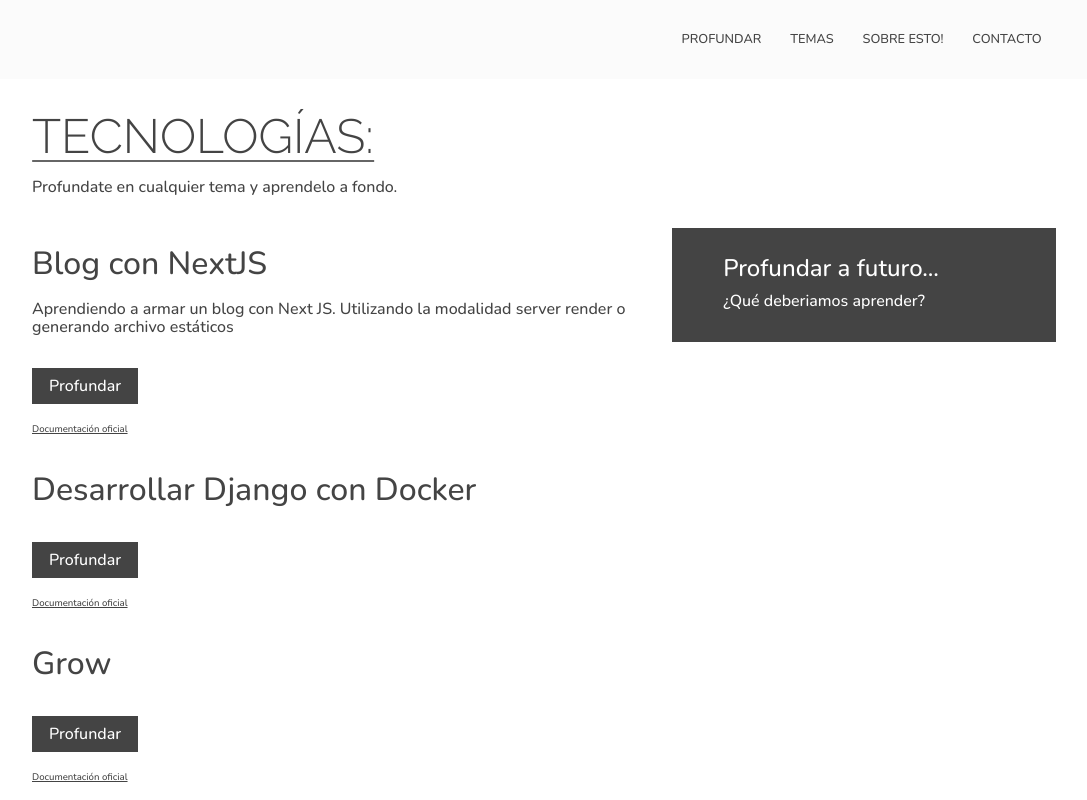
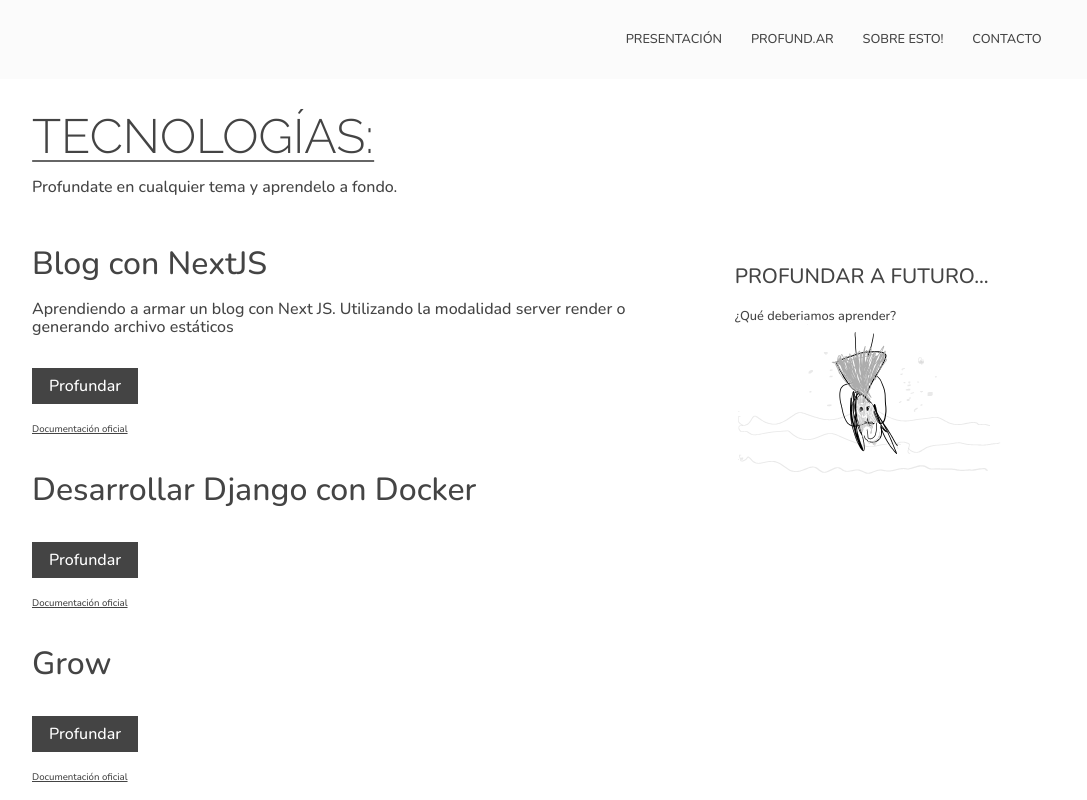
Before and after one commit to cocodelacueva/profundar, a Next.js app: page /posts in a window 1280 px wide. Shown: the top 800 px of the page, without its empty margins (96-1183 px from the left). Built offline with nearby package versions, Linux system fonts and the light colour scheme.

Commit message:
agregue un dibujito y corregi varios estilos

```diff
--- a/components/footer.js
+++ b/components/footer.js
@@ -5,11 +5,11 @@
     return (
         <footer className={styles.main_footer}>
             <nav className={styles.nav_footer}>
-                <Link href="/inicio">
+                <Link href="/">
                     <a>Presentación</a>
                 </Link>
-                <Link href="/tecnologias">
-                    <a>Tecnologías</a>
+                <Link href="/posts">
+                    <a>Profund<span className="dot_decoration"></span>ar</a>
                 </Link>
 
                 <a href='https://github.com/cocodelacueva/profundar' target="_blank">Sobre esto</a>
--- a/components/header.js
+++ b/components/header.js
@@ -6,10 +6,10 @@
         <header className={styles.main_header}>
             <nav className={styles.main_nav}>
                 <Link href="/">
-                    <a>Profund<span></span>ar</a>
+                    <a>Presentación</a>
                 </Link>
-                <Link href="/temas">
-                    <a>Temas</a>
+                <Link href="/posts">
+                    <a>Profund<span className="dot_decoration"></span>ar</a>
                 </Link>
 
                 <a href='https://github.com/cocodelacueva/profundar' target="_blank">Sobre esto!</a>
--- a/components/styles/Footer.module.css
+++ b/components/styles/Footer.module.css
@@ -9,10 +9,13 @@
 .nav_footer {
     margin: 0 auto 2rem;
     max-width: 768px;
-    display: flex;
-    justify-content: space-around;
     text-transform: uppercase;
     font-size: .8rem;
+}
+
+.nav_footer a {
+    display: block;
+    margin: 1rem 0;
 }
 
 .nav_footer a:hover {
@@ -24,3 +27,10 @@
     text-align: center;
     font-family: var(--font_primary);
 }
+
+@media (min-width: 768px) {
+    .nav_footer {
+        display: flex;
+        justify-content: space-around;
+    }
+}
--- a/components/styles/Header.module.css
+++ b/components/styles/Header.module.css
@@ -21,4 +21,19 @@
     margin: .9rem;
     text-transform: uppercase;
     font-size: .8rem;
+    display: none;
 }
+
+.main_nav a:nth-child(3) {
+    display: block;
+}
+
+.main_nav a:last-child {
+    display: block;
+}
+
+@media (min-width: 768px) {
+    .main_nav a {
+        display: block;
+    }
+}
--- a/pages/api/bd.js
+++ b/pages/api/bd.js
@@ -6,6 +6,7 @@
             name: "Blog con NextJS",
             date: "2022-01-19",
             shortDescription: "Aprendiendo a armar un blog con Next JS. Utilizando la modalidad server render o generando archivo estáticos",
+            content: '<h2>Seria un título</h2><p>Parrafo 1</p><p><strong>Parrafo</strong> 2 que es más <a href="https://google.com">largo</p><p>Párrafo 3 debería ser más largo también.</p>',
             documentation: "https://nextjs.org/docs/getting-started"
         },
         {
--- a/pages/posts.js
+++ b/pages/posts.js
@@ -1,11 +1,16 @@
 import Head from 'next/head';
+import Image from 'next/image';
+import Link from 'next/link';
+
 import styles from '../styles/Posts.module.css';
+import profundarSVG from '../public/images/profundar.svg';
 
 //componentes
 import Header from '../components/header';
 import Footer from '../components/footer';
 import PostShort from '../components/post.short';
-import Link from 'next/link';
+
+
 
 export default function Posts( { data } ) {
     //textos
@@ -58,7 +63,14 @@
                     <footer className={styles.page_footer}>
                         <h2>{tituloFooter}</h2>
                         <p>{shortDescriptionFooter}</p>
+
+                        <Image className={styles.image_background}
+                            src={profundarSVG}
+                            alt="©Profundate por Emi"
+                            layout='responsive'
+                            />
                     </footer>
+
                 </div>
             </main>
 
--- a/styles/Home.module.css
+++ b/styles/Home.module.css
@@ -1,13 +1,19 @@
 .container {
+  position: relative;
   min-height: 100vh;
   display: flex;
   align-items: center;
   justify-content: center;
 }
 
+.image_background {
+  opacity: .2;
+  filter: grayscale(1);
+}
+
 .main_title {
-  font-size: 5rem;
-  line-height: 5rem;
+  font-size: 3rem;
+  line-height: 4rem;
   color: #333;
   text-transform: uppercase;
   font-family: var(--font_titles);
@@ -30,3 +36,10 @@
   width: 100%;
   transition: width 200ms;
 }
+
+@media (min-width: 768px) {
+  .main_title {
+    font-size: 5rem;
+    line-height: 5rem;
+  }
+}
--- a/styles/Post.module.css
+++ b/styles/Post.module.css
@@ -1,25 +1,35 @@
 .grid {
-    padding: 7rem 10% 3rem;
     position: relative;
     z-index: 1;
+    padding: 7rem 10% 3rem;
+}
+
+.page_footer {
+    margin-top: 5rem;
+}
+
+.page_footer h2 {
+    text-transform: uppercase;
+    font-size: 1.9rem;
+    line-height: 2.2rem;
+    margin-bottom: 0.7rem;
 }
 
 .no_data_container {
-    margin: 6rem 0;
+    margin: 4rem 0;
 }
 
-.no_data_container h1 {
+.no_data_container h2 {
     font-family: var(--font_titles);
     font-weight: 300;
     font-size: 4rem;
-    line-height: 4rem;
-    margin-bottom: 4rem;
+    margin-bottom: 3rem;
 }
 
 .no_data_container p {
     font-weight: 500;
     font-size: 1.5rem;
-    margin-bottom: 4rem;
+    margin-bottom: 3rem;
 }
 
 .no_data_container a {
@@ -30,7 +40,59 @@
 }
 
 .post_container {
-    margin: 6rem 0;
+    margin: 2rem 0 5rem;
+}
+
+.post_container .header_post h1 {
+    font-size: 1.9rem;
+    line-height: 2.5rem;
+    text-transform: uppercase;
+    margin-bottom: .3rem;
+}
+
+.post_container .header_post p {
+    font-size: .7rem;
+    line-height: 1rem;
+    margin-bottom: 2rem;
+}
+
+.content_post {}
+
+.footer_post {
+    margin-top: 3rem;
+}
+
+.footer_post h4 {
+    margin-bottom: 1rem;
+}
+
+.footer_post a {
+    margin-top: 1rem;
+    display: block;
+    font-size: .8rem;
+    text-decoration: underline;
+}
+
+@media (min-width: 768px) {
+    .footer_post {
+        margin-top: 5rem;
+    }
+
+    .footer_post h4 {
+        font-size: 2rem;
+        line-height: 2.5rem;
+    }
+
+    .page_footer h2 {
+        font-size: 2.5rem;
+        line-height: 3rem;
+        margin-bottom: 1rem;
+    }
+
+    .post_container .header_post h1 {
+        font-size: 3.5rem;
+        line-height: 3.8rem;
+    }
 }
 
 @media (min-width: 1200px) {
@@ -41,11 +103,22 @@
     }
 
     .page_footer {
-        margin-top: 1rem;
+        margin-top: 2rem;
         background-color: var(--color_primary);
         color: var(--color_primary_constrast);
         flex-grow: 1;
-        max-width: 640px;
-        padding: 1rem 5% 2rem;
+        max-width: 540px;
+        margin-left: 3%;
+        padding: 1rem 2rem 2rem;
+    }
+
+    .page_footer h2 {
+        font-size: 1.3rem;
+        line-height: 2rem;
+    }
+
+    .page_footer p {
+        font-size: .8rem;
+        line-height: 1rem;
     }
 }
--- a/styles/Posts.module.css
+++ b/styles/Posts.module.css
@@ -32,11 +32,15 @@
 }
 
 .page_footer {
+    position: relative;
     margin-top: 5rem;
 }
 
 .page_footer h2 {
-    font-size: 1.5rem;
+    text-transform: uppercase;
+    font-size: 1.9rem;
+    line-height: 2.2rem;
+    margin-bottom: 0.7rem;
 }
 
 .no_data_container {
@@ -63,6 +67,18 @@
     text-decoration: underline;
 }
 
+.image_background {
+    filter: grayscale(1);
+}
+
+@media (min-width: 768px) {
+    .page_footer h2 {
+        font-size: 2.5rem;
+        line-height: 3rem;
+        margin-bottom: 1rem;
+    }
+}
+
 @media (min-width: 1200px) {
     .grid {
         display: flex;
@@ -71,11 +87,20 @@
     }
 
     .page_footer {
-        margin-top: 1rem;
-        background-color: var(--color_primary);
-        color: var(--color_primary_constrast);
+        margin-top: 2rem;
         flex-grow: 1;
-        max-width: 640px;
-        padding: 1rem 5% 2rem;
+        max-width: 540px;
+        margin-left: 3%;
+        padding: 1rem 2rem 2rem;
+    }
+
+    .page_footer h2 {
+        font-size: 1.3rem;
+        line-height: 2rem;
+    }
+
+    .page_footer p {
+        font-size: .8rem;
+        line-height: 1rem;
     }
 }
--- a/styles/globals.css
+++ b/styles/globals.css
@@ -66,11 +66,13 @@
 h3 {
   font-size: 2rem;
   line-height: 2.5rem;
+  font-weight: 500;
 }
 
 h4 {
   font-size: 1.5rem;
   line-height: 2rem;
+  font-weight: 500;
 }
 
 .title-font {
@@ -94,3 +96,9 @@
     line-height: 3.1rem;
   }
 }
+
+
+
+.dot_decoration::after {
+  content: '.';
+}
```
Also changed, not shown: pages/index.js (+11 -2 lines), pages/post/[slug].js (+9 -8 lines), public/images/profundar.png (added), public/images/profundar.svg (added). Lines whose indentation alone changed are shown as unchanged.
